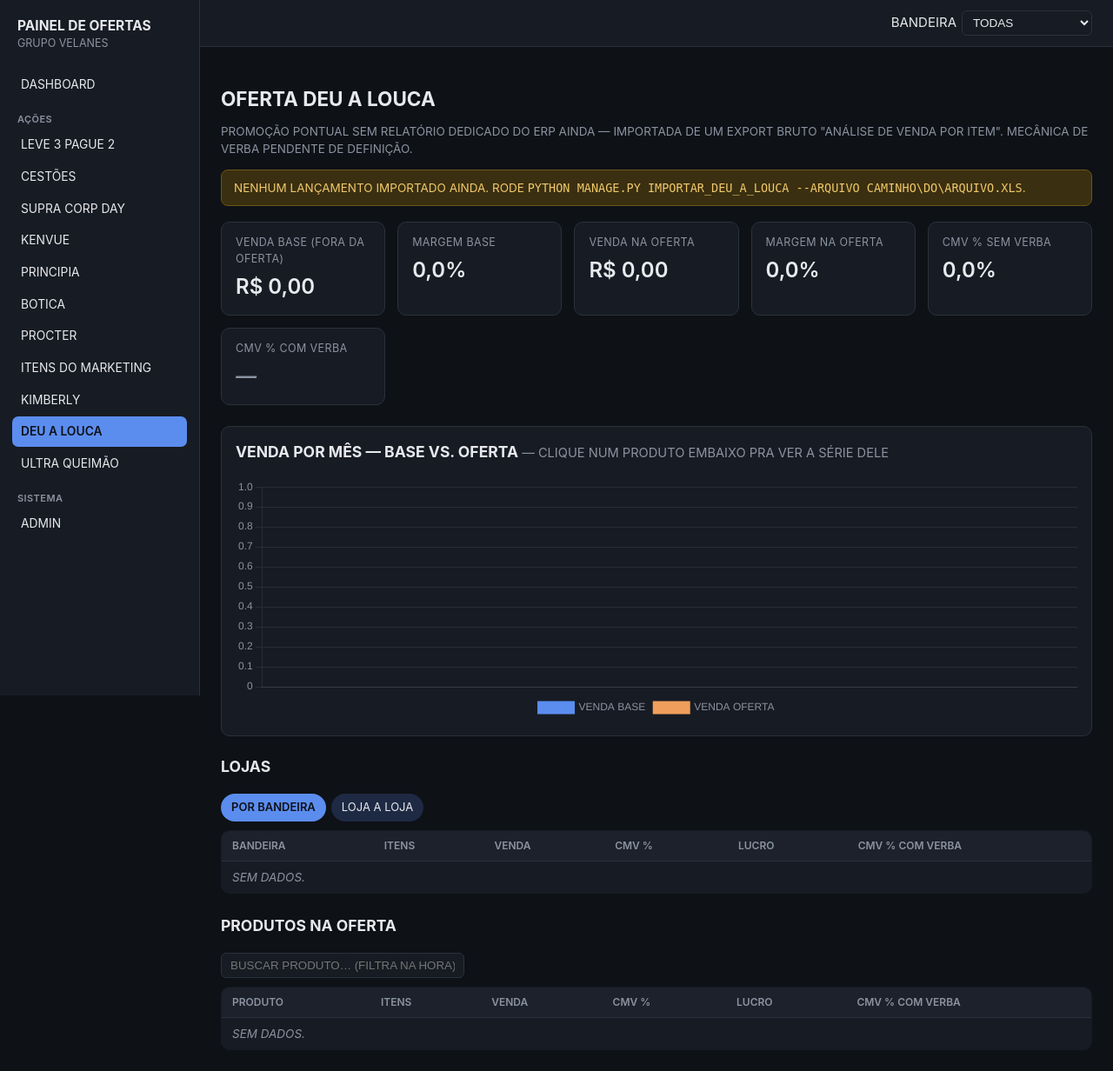
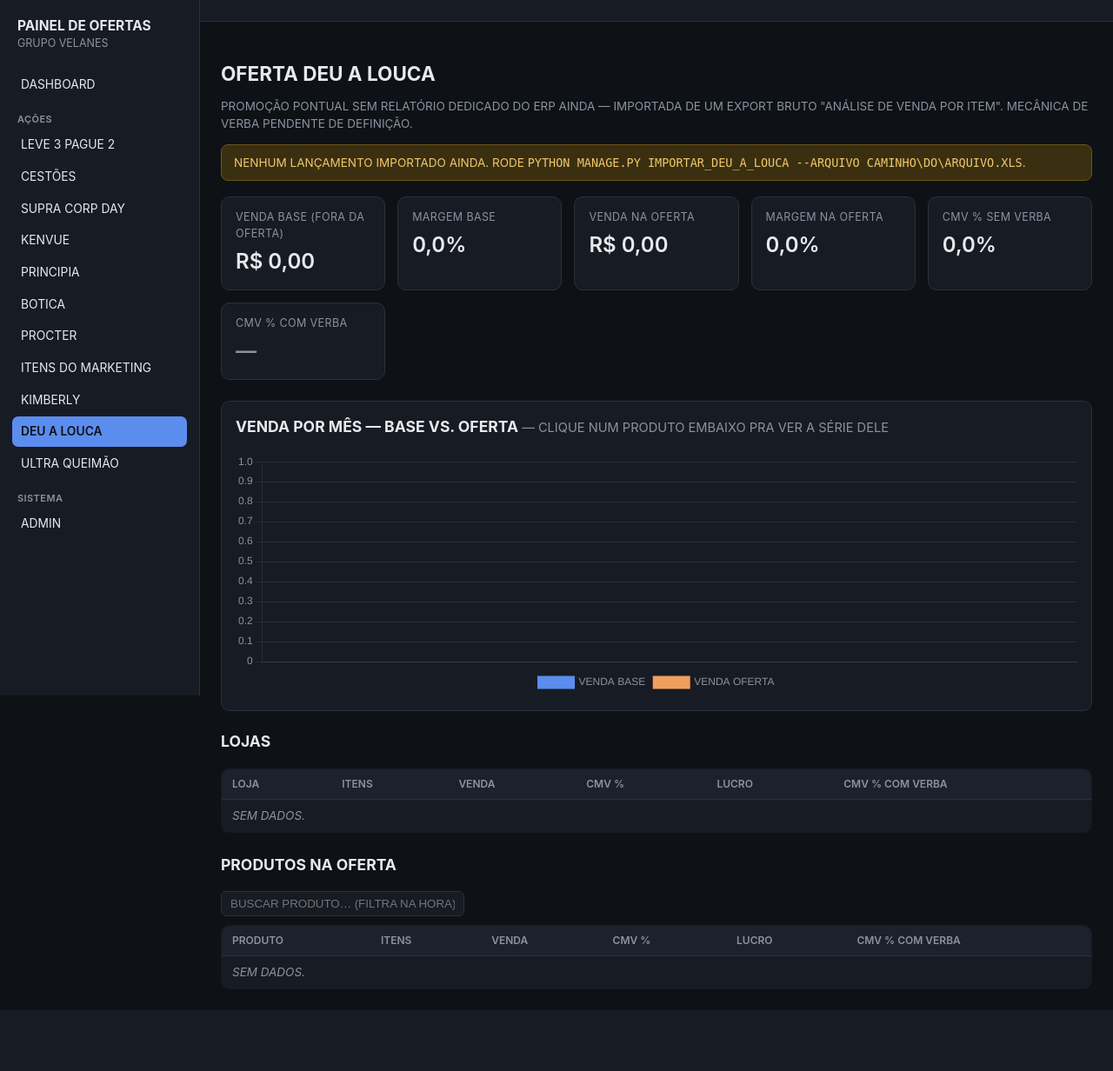
Before and after one commit to gabrielvelanes-coder/monitor-de-ofertas, a Django app: page /promocao/deu_a_louca/ in a window 1280 px wide. Shown: the whole page at 87% size. After the commit the page ends 1162 px from the top, so only its background shows below. Run offline with Django 5.2, Linux system fonts and the light colour scheme; data that the repository does not hold is empty.

Commit message:
Deu a Louca/Ultra Queimao: remove analise por bandeira (redundante)
Cada uma ja e exclusiva de 1 bandeira (Deu a Louca = Velanes, Ultra
Queimao = Ultra Popular), entao a visao "por bandeira" sempre dava 1
linha so. Tela agora vai direto pra loja a loja; filtro global de
bandeira escondido so nessas 2 telas (nao filtra nada, so confundiria).

```diff
--- a/apps/ofertas/views.py
+++ b/apps/ofertas/views.py
@@ -295,18 +295,19 @@ def impacto_fabricante(request, fabricante):
 
 
 def impacto_promocao(request, promocao):
+    """Deu a Louca e Ultra Queimão já nascem restritas a 1 bandeira cada
+    (Velanes / Ultra Popular) — diferente das outras ações, não faz
+    sentido oferecer o filtro de bandeira nem uma visão "por bandeira"
+    aqui, sempre daria 1 linha só. `filtrar_por_bandeira` não é chamado."""
     if promocao not in PROMOCOES:
         raise Http404('Promoção desconhecida.')
     mecanica, rotulo = PROMOCOES[promocao]
 
-    bandeira = bandeira_da_request(request)
     busca = request.GET.get('busca', '').strip()
     meses = meses_disponiveis(mecanica)
     mes = mes_da_request(request, mecanica)
 
-    queryset = filtrar_por_bandeira(
-        Lancamento.objects.filter(mecanica=mecanica), bandeira
-    )
+    queryset = Lancamento.objects.filter(mecanica=mecanica)
     if mes:
         queryset = queryset.filter(ano_mes=mes)
     dados = calcular_impacto_fabricante(queryset, busca=busca)
@@ -324,12 +325,11 @@ def impacto_promocao(request, promocao):
         venda_total, lucro_total, verba_apurada(mecanica, mes)
     )
     anexar_cmv(dados['ranking_lojas'], 'venda_oferta', 'lucro_oferta')
-    anexar_cmv(dados['ranking_bandeiras'], 'venda_oferta', 'lucro_oferta')
     anexar_cmv(dados['produtos'], 'venda_oferta', 'lucro_oferta')
 
     contexto = {
         'secao': f'promocao_{promocao}',
-        'bandeira_atual': bandeira,
+        'esconder_filtro_bandeira': True,
         'querystring_extra': querystring_extra(request),
         'busca': busca,
         'promocao_chave': promocao,
--- a/templates/base.html
+++ b/templates/base.html
@@ -139,12 +139,14 @@
               {% endfor %}
             </select>
           {% endif %}
+          {% if not esconder_filtro_bandeira %}
           <label for="bandeira">Bandeira</label>
           <select name="bandeira" id="bandeira" onchange="this.form.submit()">
             <option value="" {% if not bandeira_atual %}selected{% endif %}>Todas</option>
             <option value="velanes" {% if bandeira_atual == 'velanes' %}selected{% endif %}>Velanes</option>
             <option value="ultra_popular" {% if bandeira_atual == 'ultra_popular' %}selected{% endif %}>Ultra Popular</option>
           </select>
+          {% endif %}
         </form>
       </div>
       <main>
--- a/templates/ofertas/impacto_promocao.html
+++ b/templates/ofertas/impacto_promocao.html
@@ -32,38 +32,14 @@
 {{ series_produtos|json_script:"dados-series-produtos-promocao" }}
 
 <h3>Lojas</h3>
-<div class="abas" style="margin-bottom:10px;">
-  <a href="#" class="ativa" data-grupo="lojas-promocao" data-valor="macro" onclick="alternarPainel(this); return false;">Por bandeira</a>
-  <a href="#" data-grupo="lojas-promocao" data-valor="detalhe" onclick="alternarPainel(this); return false;">Loja a loja</a>
-</div>
-<table data-painel="lojas-promocao" data-valor="macro" class="tabela-interativa">
+<table class="tabela-interativa">
   <thead>
-    <tr><th>Bandeira</th><th>Itens</th><th>Venda</th><th>CMV %</th><th>Lucro</th><th>CMV % com verba</th></tr>
-  </thead>
-  <tbody>
-    {% for b in ranking_bandeiras %}
-      <tr>
-        <td>{{ b.bandeira }}</td>
-        <td>{{ b.itens_oferta|numero }}</td>
-        <td>{{ b.venda_oferta|brl }}</td>
-        <td>{{ b.cmv_pct_sem_verba|numero:1 }}%</td>
-        <td>{{ b.lucro_oferta|brl }}</td>
-        <td>{% if b.cmv_pct_com_verba is not None %}{{ b.cmv_pct_com_verba|numero:1 }}%{% else %}<span class="vazio" title="Sem fórmula de verba definida ainda">—</span>{% endif %}</td>
-      </tr>
-    {% empty %}
-      <tr><td colspan="6" class="vazio">Sem dados.</td></tr>
-    {% endfor %}
-  </tbody>
-</table>
-<table data-painel="lojas-promocao" data-valor="detalhe" class="tabela-interativa" hidden>
-  <thead>
-    <tr><th>Loja</th><th>Bandeira</th><th>Itens</th><th>Venda</th><th>CMV %</th><th>Lucro</th><th>CMV % com verba</th></tr>
+    <tr><th>Loja</th><th>Itens</th><th>Venda</th><th>CMV %</th><th>Lucro</th><th>CMV % com verba</th></tr>
   </thead>
   <tbody>
     {% for l in ranking_lojas %}
       <tr>
         <td>{{ l.codigo }}</td>
-        <td>{{ l.bandeira|bandeira_rotulo }}</td>
         <td>{{ l.itens_oferta|numero }}</td>
         <td>{{ l.venda_oferta|brl }}</td>
         <td>{{ l.cmv_pct_sem_verba|numero:1 }}%</td>
@@ -71,7 +47,7 @@
         <td>{% if l.cmv_pct_com_verba is not None %}{{ l.cmv_pct_com_verba|numero:1 }}%{% else %}<span class="vazio" title="Sem fórmula de verba definida ainda">—</span>{% endif %}</td>
       </tr>
     {% empty %}
-      <tr><td colspan="7" class="vazio">Sem dados.</td></tr>
+      <tr><td colspan="6" class="vazio">Sem dados.</td></tr>
     {% endfor %}
   </tbody>
 </table>
```
